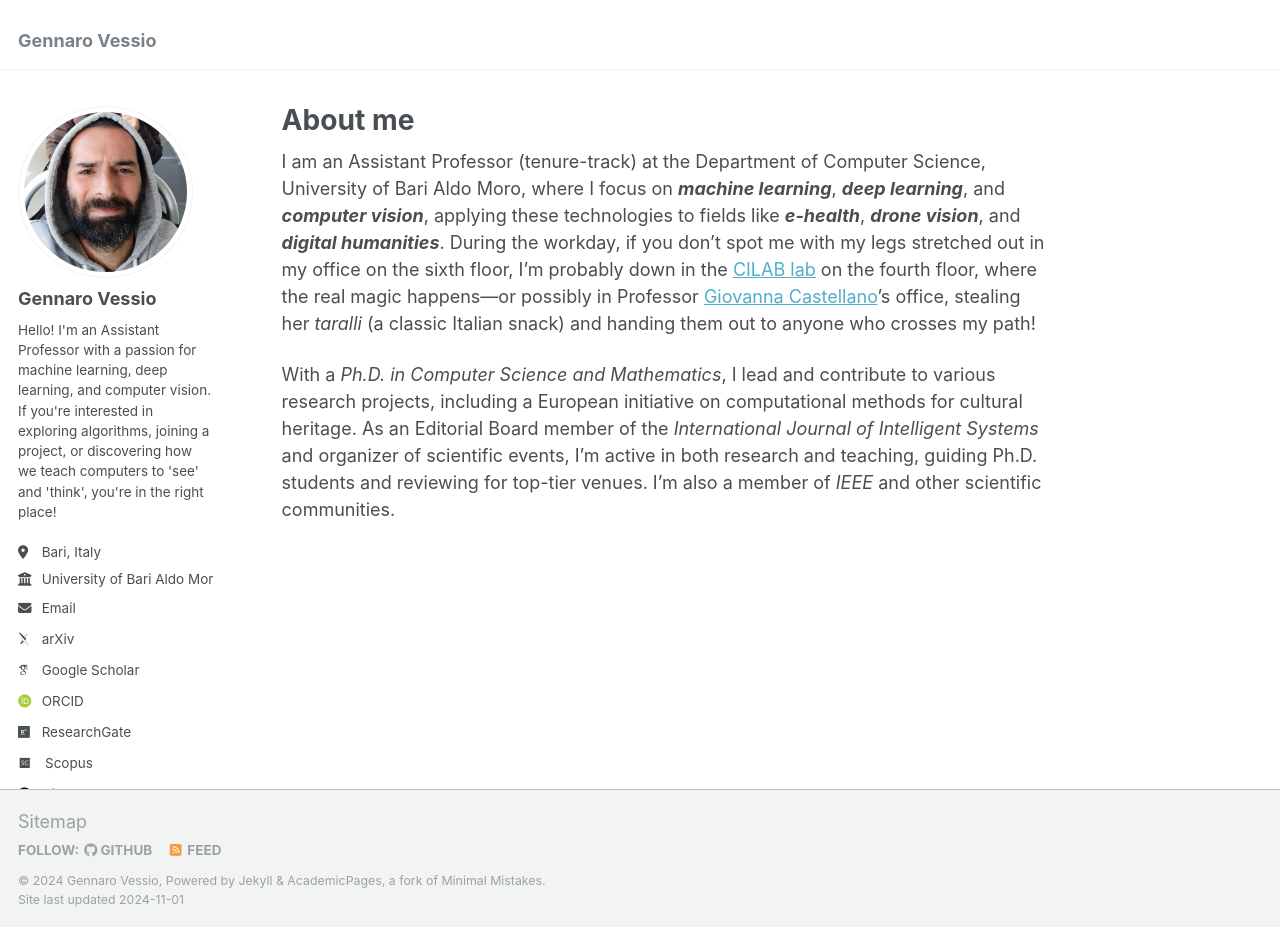
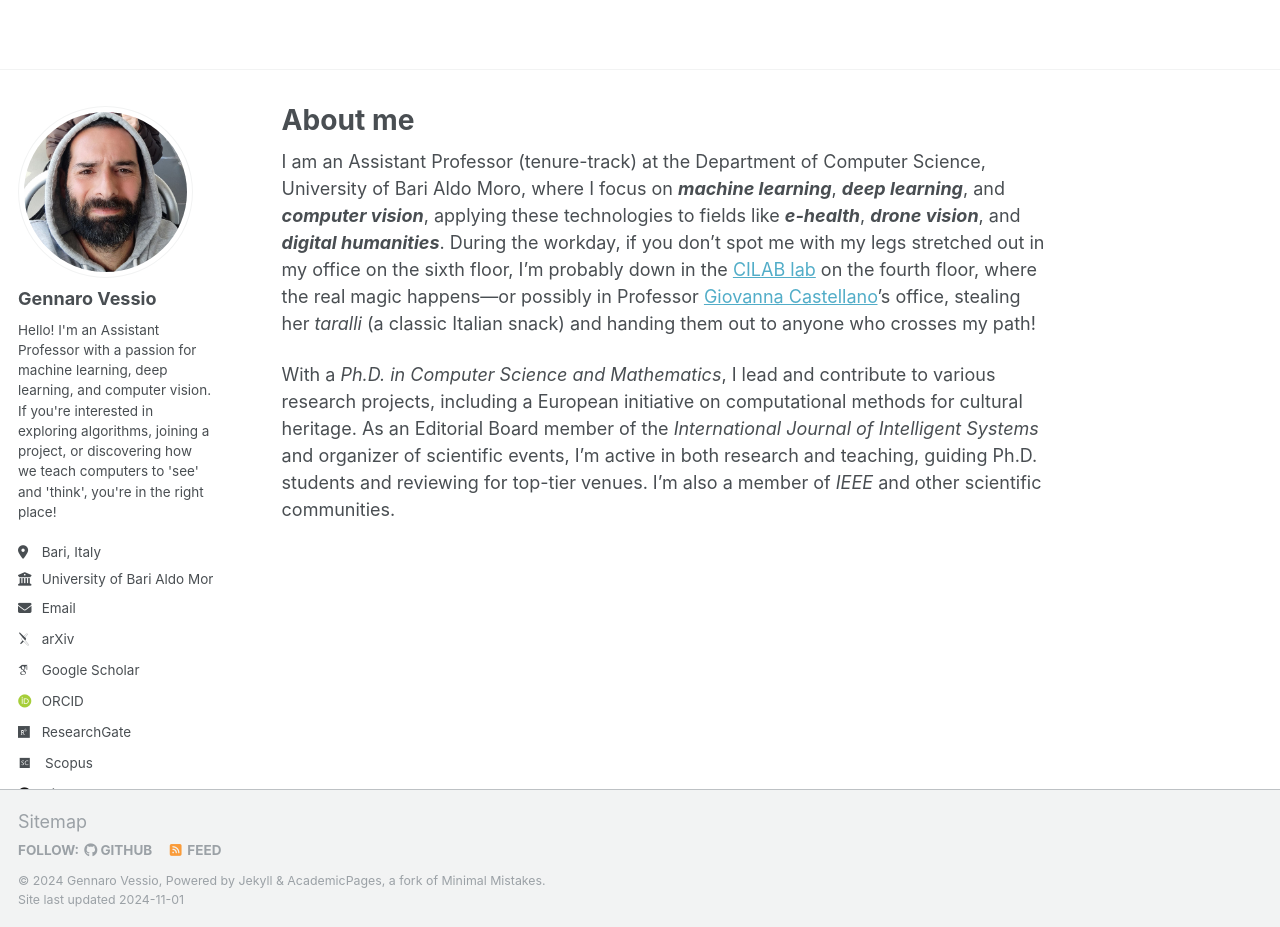
Before and after one commit to gvessio/gvessio.github.io, a Jekyll site: the page built from _pages/about.md, in a window 1280 px wide and 927 px high. Built offline with Jekyll 4.4.1, drawn with Linux system fonts in a browser that asks for light colours; some web fonts are replaced.

Commit message:
New change

```diff
--- a/_config.yml
+++ b/_config.yml
@@ -8,7 +8,7 @@
 
 # Basic Site Settings
 locale                   : "en-US"
-title                    : "Gennaro Vessio"
+title                    : ""
 title_separator          : "-"
 name                     : &name "Gennaro Vessio"
 description              : &description ""
```
